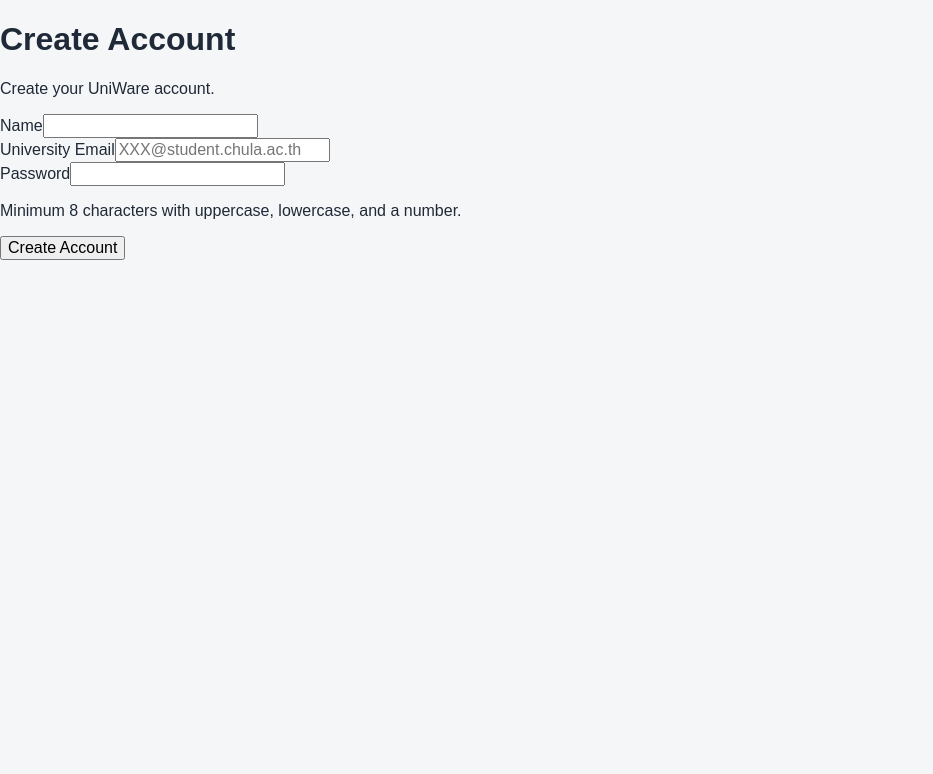
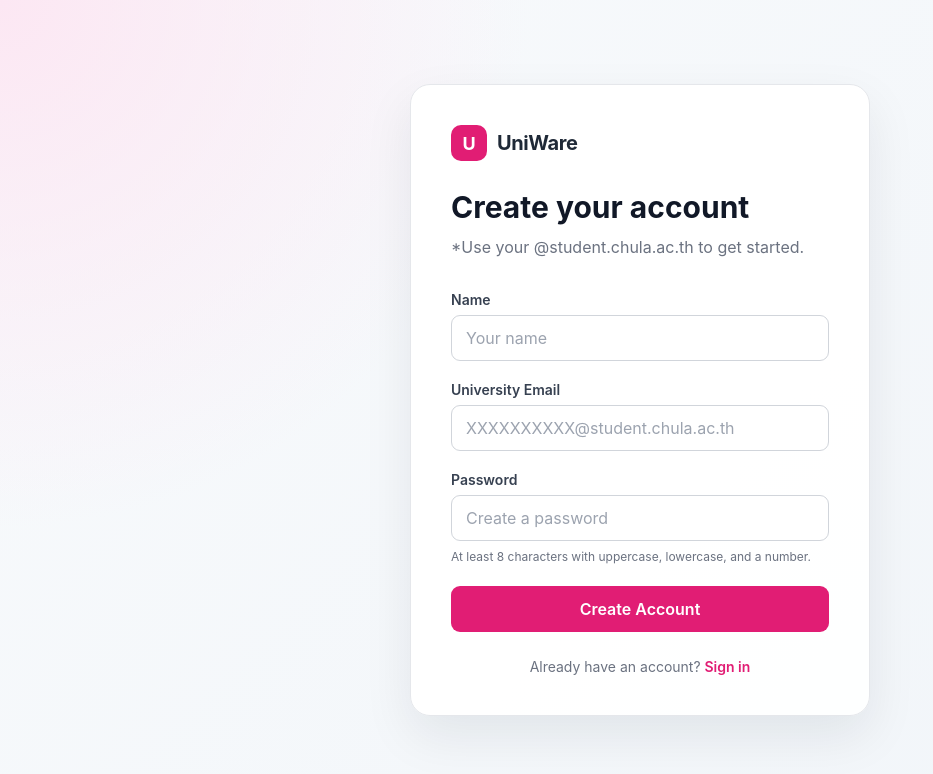
Before and after one commit to Dollar-P/uniware-SE_Project-, a React (Vite) app in the folder frontend/: page / in a window 1280 px wide. Shown: the top 774 px of the page, without its empty margins (0-933 px from the left). Built offline with nearby package versions, Linux system fonts and the light colour scheme; no server answers.

Commit message:
style(us1-1): add registration prototype styling

```diff
--- a/frontend/src/components/auth/RegisterForm.tsx
+++ b/frontend/src/components/auth/RegisterForm.tsx
@@ -72,8 +72,11 @@
   }
 
   return (
-    <form onSubmit={handleSubmit}>
-      <div>
+    <form
+      className="register-form"
+      onSubmit={handleSubmit}
+    >
+      <div className="form-field">
         <label htmlFor="name">
           Name
         </label>
@@ -82,6 +85,7 @@
           id="name"
           name="name"
           type="text"
+          placeholder="Your name"
           value={name}
           onChange={(event) =>
             setName(event.target.value)
@@ -89,11 +93,13 @@
         />
 
         {errors.name && (
-          <p>{errors.name}</p>
+          <p className="form-error">
+            {errors.name}
+          </p>
         )}
       </div>
 
-      <div>
+      <div className="form-field">
         <label htmlFor="email">
           University Email
         </label>
@@ -102,7 +108,7 @@
           id="email"
           name="email"
           type="email"
-          placeholder="XXX@student.chula.ac.th"
+          placeholder="XXXXXXXXXX@student.chula.ac.th"
           value={email}
           onChange={(event) =>
             setEmail(event.target.value)
@@ -110,11 +116,13 @@
         />
 
         {errors.email && (
-          <p>{errors.email}</p>
+          <p className="form-error">
+            {errors.email}
+          </p>
         )}
       </div>
 
-      <div>
+      <div className="form-field">
         <label htmlFor="password">
           Password
         </label>
@@ -123,31 +131,39 @@
           id="password"
           name="password"
           type="password"
+          placeholder="Create a password"
           value={password}
           onChange={(event) =>
             setPassword(event.target.value)
           }
         />
 
-        <p>
-          Minimum 8 characters with uppercase,
+        <p className="form-help">
+          At least 8 characters with uppercase,
           lowercase, and a number.
         </p>
 
         {errors.password && (
-          <p>{errors.password}</p>
+          <p className="form-error">
+            {errors.password}
+          </p>
         )}
       </div>
 
       {apiError && (
-        <p>{apiError}</p>
+        <div className="form-message form-message-error">
+          {apiError}
+        </div>
       )}
 
       {successMessage && (
-        <p>{successMessage}</p>
+        <div className="form-message form-message-success">
+          {successMessage}
+        </div>
       )}
 
       <button
+        className="register-button"
         type="submit"
         disabled={isLoading}
       >
--- a/frontend/src/index.css
+++ b/frontend/src/index.css
@@ -2,10 +2,23 @@
   box-sizing: border-box;
 }
 
+html {
+  font-family:
+    Inter,
+    ui-sans-serif,
+    system-ui,
+    -apple-system,
+    BlinkMacSystemFont,
+    "Segoe UI",
+    sans-serif;
+}
+
 body {
   margin: 0;
-  font-family: Arial, Helvetica, sans-serif;
-  background: #f5f6f8;
+
+  min-width: 320px;
+  min-height: 100vh;
+
   color: #1f2937;
 }
 
--- /dev/null
+++ b/frontend/src/pages/RegisterPage.css
@@ -0,0 +1,253 @@
+.register-page {
+  min-height: 100vh;
+  display: flex;
+  align-items: center;
+  justify-content: center;
+
+  padding: 32px 20px;
+
+  background:
+    radial-gradient(
+      circle at top left,
+      #fce7f3 0,
+      transparent 35%
+    ),
+    linear-gradient(
+      135deg,
+      #f8fafc,
+      #f1f5f9
+    );
+}
+
+.register-card {
+  width: 100%;
+  max-width: 460px;
+
+  padding: 40px;
+
+  background: rgba(255, 255, 255, 0.96);
+
+  border: 1px solid #e5e7eb;
+  border-radius: 20px;
+
+  box-shadow:
+    0 20px 50px rgba(15, 23, 42, 0.08);
+}
+
+.register-header {
+  margin-bottom: 30px;
+}
+
+.brand {
+  display: flex;
+  align-items: center;
+  gap: 10px;
+
+  margin-bottom: 28px;
+}
+
+.brand-mark {
+  width: 36px;
+  height: 36px;
+
+  display: flex;
+  align-items: center;
+  justify-content: center;
+
+  border-radius: 10px;
+
+  background: #e11d74;
+  color: white;
+
+  font-size: 18px;
+  font-weight: 700;
+}
+
+.brand-name {
+  font-size: 20px;
+  font-weight: 700;
+  letter-spacing: -0.02em;
+}
+
+.register-header h1 {
+  margin: 0;
+
+  font-size: 30px;
+  line-height: 1.2;
+
+  color: #111827;
+}
+
+.register-subtitle {
+  margin: 10px 0 0;
+
+  color: #6b7280;
+  line-height: 1.6;
+}
+
+
+/* Form */
+
+.register-form {
+  display: flex;
+  flex-direction: column;
+  gap: 20px;
+}
+
+.form-field {
+  display: flex;
+  flex-direction: column;
+  gap: 7px;
+}
+
+.form-field label {
+  color: #374151;
+
+  font-size: 14px;
+  font-weight: 600;
+}
+
+.form-field input {
+  width: 100%;
+
+  padding: 12px 14px;
+
+  background: white;
+
+  border: 1px solid #d1d5db;
+  border-radius: 9px;
+
+  color: #111827;
+
+  outline: none;
+
+  transition:
+    border-color 0.2s ease,
+    box-shadow 0.2s ease;
+}
+
+.form-field input::placeholder {
+  color: #9ca3af;
+}
+
+.form-field input:focus {
+  border-color: #e11d74;
+
+  box-shadow:
+    0 0 0 3px rgba(225, 29, 116, 0.1);
+}
+
+
+/* Help + Error */
+
+.form-help {
+  margin: 0;
+
+  color: #6b7280;
+
+  font-size: 12px;
+  line-height: 1.5;
+}
+
+.form-error {
+  margin: 0;
+
+  color: #dc2626;
+
+  font-size: 13px;
+}
+
+
+/* API Messages */
+
+.form-message {
+  padding: 11px 13px;
+
+  border-radius: 8px;
+
+  font-size: 14px;
+}
+
+.form-message-error {
+  background: #fef2f2;
+  border: 1px solid #fecaca;
+
+  color: #b91c1c;
+}
+
+.form-message-success {
+  background: #f0fdf4;
+  border: 1px solid #bbf7d0;
+
+  color: #166534;
+}
+
+
+/* Submit */
+
+.register-button {
+  width: 100%;
+
+  padding: 13px 16px;
+
+  border: none;
+  border-radius: 9px;
+
+  background: #e11d74;
+  color: white;
+
+  font-weight: 600;
+
+  cursor: pointer;
+
+  transition:
+    background 0.2s ease,
+    transform 0.1s ease;
+}
+
+.register-button:hover:not(:disabled) {
+  background: #be185d;
+}
+
+.register-button:active:not(:disabled) {
+  transform: translateY(1px);
+}
+
+.register-button:disabled {
+  opacity: 0.6;
+  cursor: not-allowed;
+}
+
+
+/* Footer */
+
+.register-footer {
+  margin: 26px 0 0;
+
+  text-align: center;
+
+  color: #6b7280;
+
+  font-size: 14px;
+}
+
+.login-placeholder {
+  color: #e11d74;
+  font-weight: 600;
+
+  cursor: pointer;
+}
+
+
+/* Mobile */
+
+@media (max-width: 520px) {
+  .register-card {
+    padding: 28px 22px;
+    border-radius: 16px;
+  }
+
+  .register-header h1 {
+    font-size: 26px;
+  }
+}
--- a/frontend/src/pages/RegisterPage.tsx
+++ b/frontend/src/pages/RegisterPage.tsx
@@ -1,12 +1,34 @@
 import RegisterForm from '../components/auth/RegisterForm';
+import './RegisterPage.css';
 
 function RegisterPage() {
   return (
-    <main>
-      <h1>Create Account</h1>
-      <p>Create your UniWare account.</p>
+    <main className="register-page">
+      <section className="register-card">
 
-      <RegisterForm />
+        <div className="register-header">
+          <div className="brand">
+            <span className="brand-mark">U</span>
+            <span className="brand-name">UniWare</span>
+          </div>
+
+          <h1>Create your account</h1>
+
+          <p className="register-subtitle">
+            *Use your @student.chula.ac.th to get started.
+          </p>
+        </div>
+
+        <RegisterForm />
+
+        <p className="register-footer">
+          Already have an account?{' '}
+          <span className="login-placeholder">
+            Sign in
+          </span>
+        </p>
+
+      </section>
     </main>
   );
 }
```
